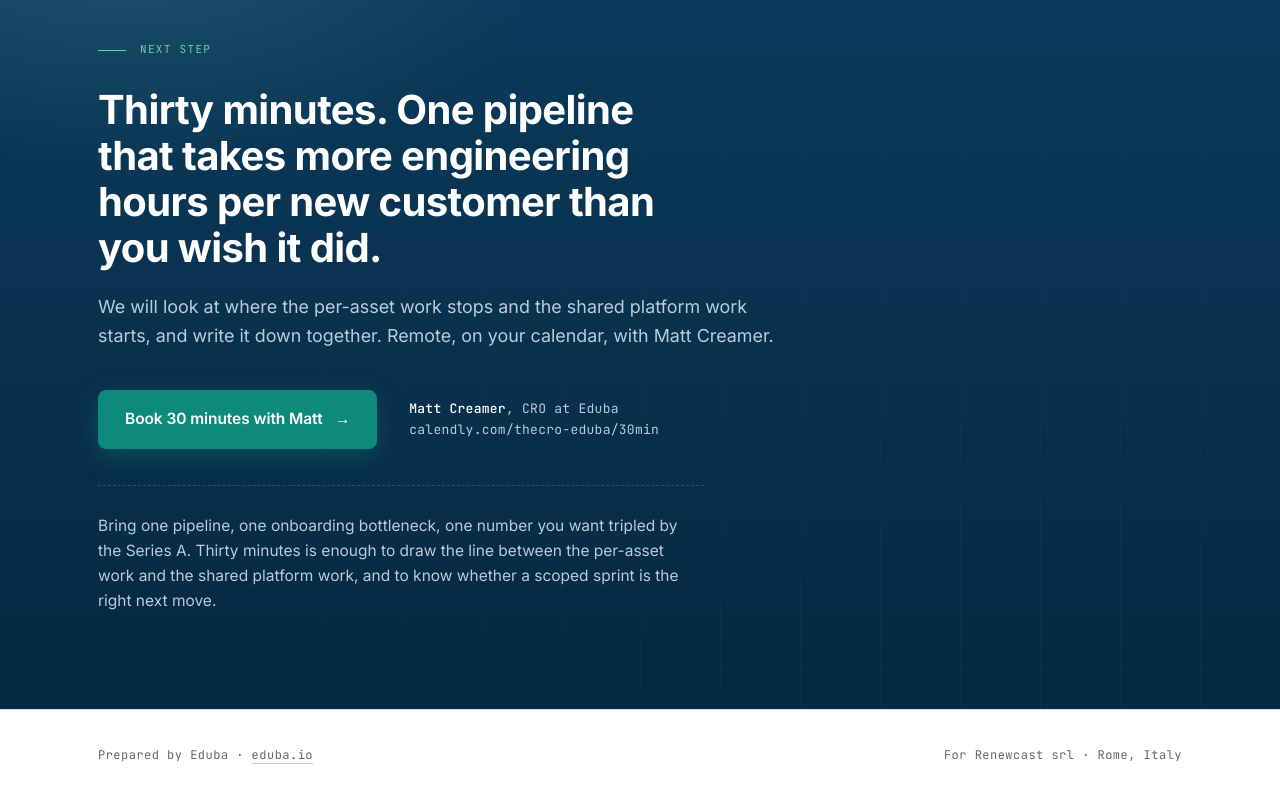
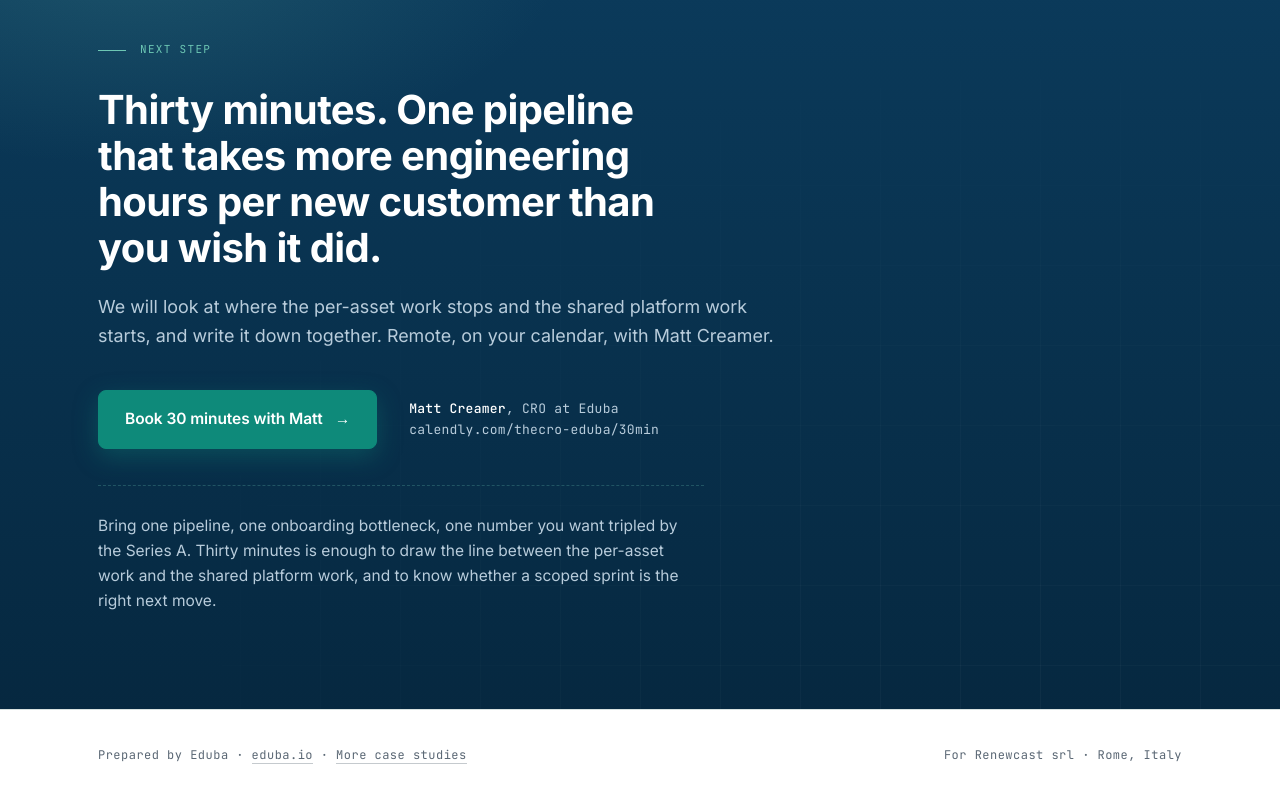
Before and after one commit to mattcreamer17-gif/renewcast, a plain HTML site: page index.html in a window 1280 px wide. Shown: the part 3305-4105 px from the top of the page. Drawn offline with Linux system fonts and the light colour scheme.

Commit message:
Add eduba.io/works case studies link

```diff
--- a/index.html
+++ b/index.html
@@ -217,7 +217,7 @@
   <!-- FOOTER -->
   <footer role="contentinfo">
     <div class="footer-inner">
-      <div>Prepared by Eduba &middot; <a href="https://eduba.io" target="_blank" rel="noopener">eduba.io</a></div>
+      <div>Prepared by Eduba &middot; <a href="https://eduba.io" target="_blank" rel="noopener">eduba.io</a> &middot; <a href="https://eduba.io/works" target="_blank" rel="noopener">More case studies</a></div>
       <div>For Renewcast srl &middot; Rome, Italy</div>
     </div>
   </footer>
```
